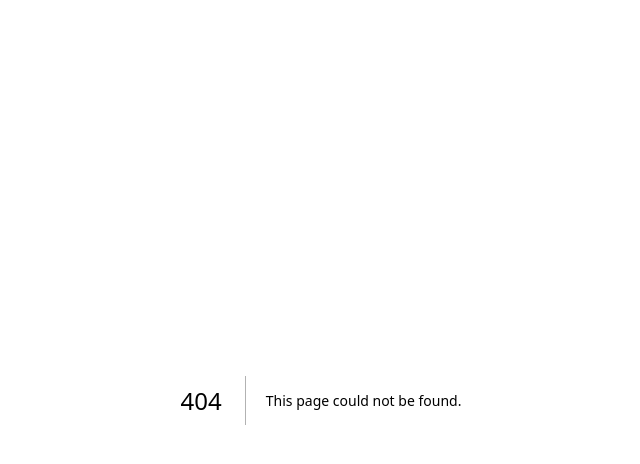
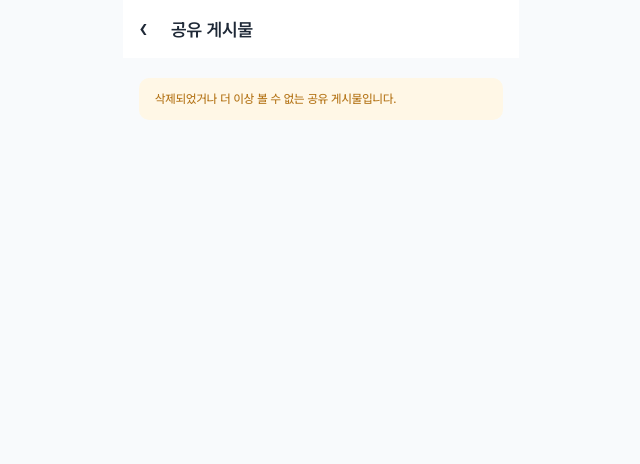
Before and after one commit to 2026-KW-HACKATHON/33_Last-Stand-Before-Enlistment, a Next.js app in the folder frontend/: page /shared/posts/1 in a window 1280 px wide. Before the commit this address had no page. Shown: the top 464 px of the page, without its empty margins (319-959 px from the left). Built offline with nearby package versions, Linux system fonts and the light colour scheme.

Commit message:
fix(fe): #60 공유 게스트 상세 누락 기능 보완

```diff
--- /dev/null
+++ b/frontend/src/app/shared/posts/[postId]/page.tsx
@@ -0,0 +1,5 @@
+"use client";
+import { useMemo } from "react";
+import { SharedPostScreen } from "@/features/share/SharedPostScreen";
+import { createShareMockService } from "@/features/share/mock";
+export default function SharedPostPage({ params }: { params: { postId: string } }) { const service = useMemo(() => createShareMockService(), []); return <SharedPostScreen postId={params.postId} shareService={service} />; }
--- /dev/null
+++ b/frontend/src/features/share/SharedPostScreen.tsx
@@ -0,0 +1,30 @@
+"use client";
+import { useMemo, useState } from "react";
+import { MobileLayout } from "../../components/layout/MobileLayout";
+import { Header } from "../../components/layout/Header";
+import { Button } from "../../components/ui/Button";
+import { Notice } from "../../components/ui/Notice";
+import { useNavigation } from "../../lib/navigation";
+import { PostDetailStateView } from "../post/PostDetail";
+import { postFixtures } from "../post/mock";
+import { ShareActions } from "./ShareActions";
+import type { ShareService } from "./service";
+import { SummaryPanel } from "../summary/SummaryPanel";
+import { createSummaryMockService } from "../summary/mock";
+import { CommentPanel } from "../comment/CommentPanel";
+import { createCommentMockService } from "../comment/mock";
+import { createEvaluationMockService } from "../comment/evaluation-mock";
+import { VotePanel } from "../vote/VotePanel";
+import { createVoteMockService } from "../vote/mock";
+
+export function SharedPostScreen({ postId, shareService, mode = "ready" }: { postId: string; shareService: ShareService; mode?: "ready" | "loading" | "error" | "unavailable" }) {
+  const navigation = useNavigation(); const post = postFixtures[postId];
+  const [retry, setRetry] = useState(0); const entry = { destination: { id: "sharedPost" as const, params: { postId } }, sharedContextRef: `shared:${postId}` };
+  const state = useMemo(() => mode === "loading" ? { kind: "loading" as const } : mode === "error" ? { kind: "error" as const, message: retry ? "공유 게시물을 다시 불러오지 못했습니다." : "공유 게시물을 불러오지 못했습니다.", onRetry: () => setRetry(v => v + 1) } : !post || mode === "unavailable" ? { kind: "unavailable" as const, message: "삭제되었거나 더 이상 볼 수 없는 공유 게시물입니다." } : { kind: "success" as const, post: { ...post, viewer: { mode: "guest" as const }, capabilities: { ...post.capabilities, canBookmark: true, canReact: true, canVote: true, canReport: true } } }, [mode, post, retry]);
+  const login = () => navigation.beginAuthentication(entry);
+  const gate = <Notice tone="info"><p>회원 전용 기능입니다. 로그인 후 원 공유 상세로 돌아와 다시 눌러 주세요.</p><Button className="mt-2" onClick={login}>로그인·가입</Button></Notice>;
+  const summary = state.kind === "success" && state.post.type === "LOCAL_AGENDA" ? <SummaryPanel post={state.post} service={createSummaryMockService()} /> : undefined;
+  const comment = state.kind === "success" ? <CommentPanel postId={postId} service={createCommentMockService()} evaluationService={createEvaluationMockService()} permission={{ canCreate: true, viewerContext: "shared-guest" }} canEvaluate={false} evaluationRestrictionMessage="댓글 평가는 로그인 후 이용할 수 있습니다." /> : undefined;
+  const vote = state.kind === "success" && state.post.type === "VOTE" ? <><VotePanel postId={postId} status={state.post.vote.status} service={createVoteMockService()} canVote={false} viewerMode="guest" /><Button className="mt-2" onClick={login}>투표하려면 로그인</Button></> : undefined;
+  return <MobileLayout header={<Header title="공유 게시물" onBack={() => navigation.back()} />}><PostDetailStateView state={state} slots={{ share: state.kind === "success" ? <ShareActions postId={postId} service={shareService} /> : undefined, summary, comment, vote }} bookmark={state.kind === "success" ? { isBookmarked: false, onToggle: login } : undefined} onReport={login} />{state.kind === "success" && <section className="space-y-3"><div>{gate}</div></section>}</MobileLayout>;
+}
```
